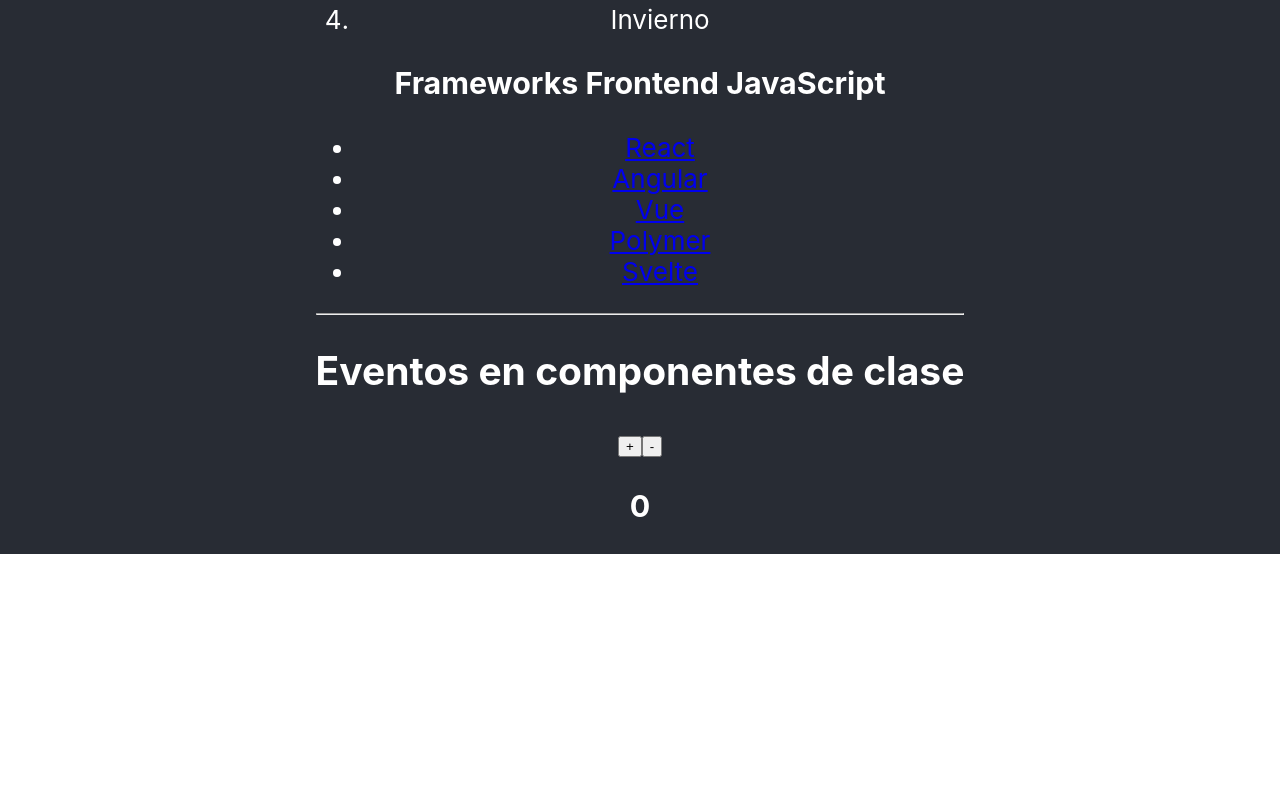
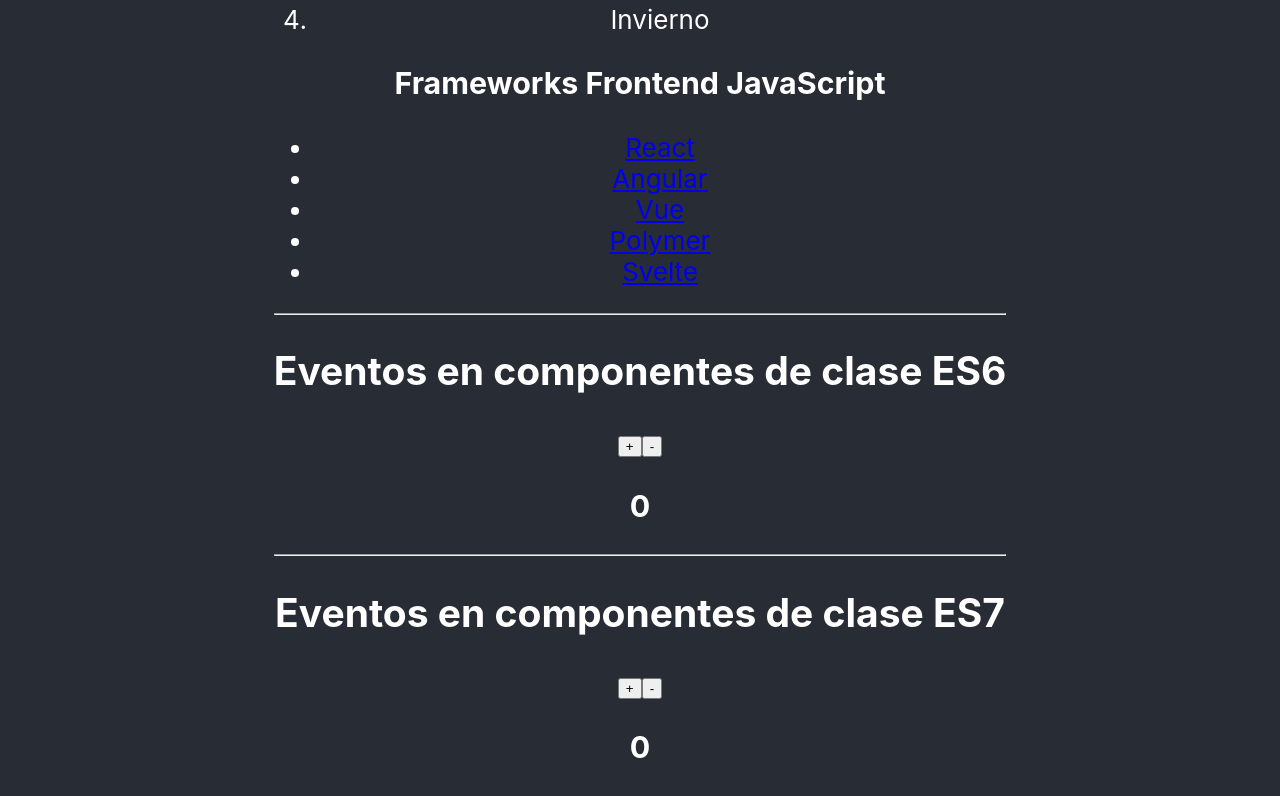
Before and after one commit to Friturito/Curso-De-React, a React (Create React App) app: page / in a window 1280 px wide. Shown: the part 2073-2869 px from the top of the page. Before the commit the page ends 2627 px from the top, so only its background shows below. Built offline with nearby package versions, Linux system fonts and the light colour scheme.

Commit message:
10. Eventos y properties initializer

```diff
--- a/src/App.js
+++ b/src/App.js
@@ -6,7 +6,7 @@
 import Estado from "./components/Estado";
 import RenderizadoCondicional from "./components/RenderizadoCondicional";
 import RenderizadoElementos from "./components/RenderizadoElementos";
-import Eventos from "./components/Eventos";
+import { EventosES6, EventosES7 } from "./components/Eventos";
 
 function App() {
   let nombre = "Ricardo";
@@ -59,7 +59,9 @@
           <hr />
           <RenderizadoElementos />
           <hr />
-          <Eventos />
+          <EventosES6 />
+          <hr />
+          <EventosES7 />
         </section>
       </header>
     </div>
--- a/src/components/Eventos.js
+++ b/src/components/Eventos.js
@@ -1,6 +1,6 @@
 import React, { Component } from "react";
 
-export default class Eventos extends Component {
+export class EventosES6 extends Component {
   constructor(props) {
     super(props);
     this.state = {
@@ -23,7 +23,7 @@
   render() {
     return (
       <div>
-        <h2>Eventos en componentes de clase</h2>
+        <h2>Eventos en componentes de clase ES6</h2>
         <nav>
           <button onClick={this.sumar}>+</button>
           <button onClick={this.restar}>-</button>
@@ -35,3 +35,35 @@
     );
   }
 }
+
+//Properties Initializer
+export class EventosES7 extends Component {
+  state = {
+    contador: 0,
+  };
+
+  sumar = (e) => {
+    this.setState({
+      contador: this.state.contador + 1,
+    });
+  };
+  restar = (e) => {
+    this.setState({
+      contador: this.state.contador - 1,
+    });
+  };
+  render() {
+    return (
+      <div>
+        <h2>Eventos en componentes de clase ES7</h2>
+        <nav>
+          <button onClick={this.sumar}>+</button>
+          <button onClick={this.restar}>-</button>
+        </nav>
+        <h3>
+          <b>{this.state.contador}</b>
+        </h3>
+      </div>
+    );
+  }
+}
```
